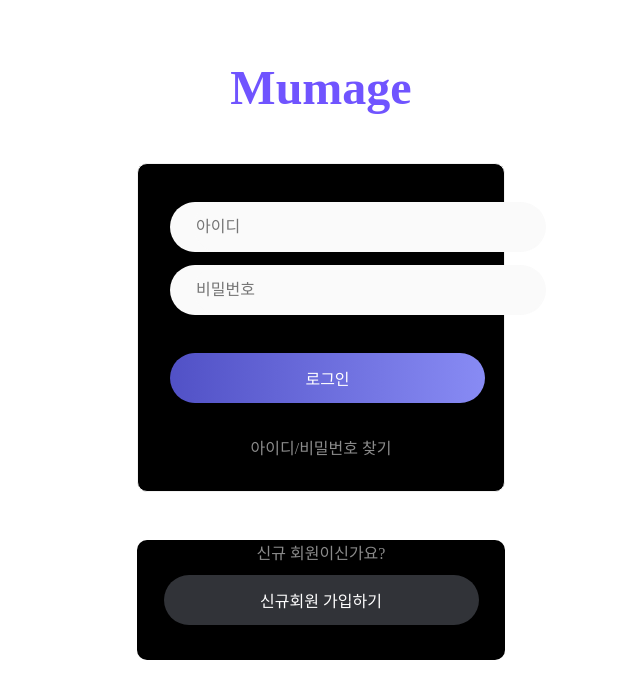
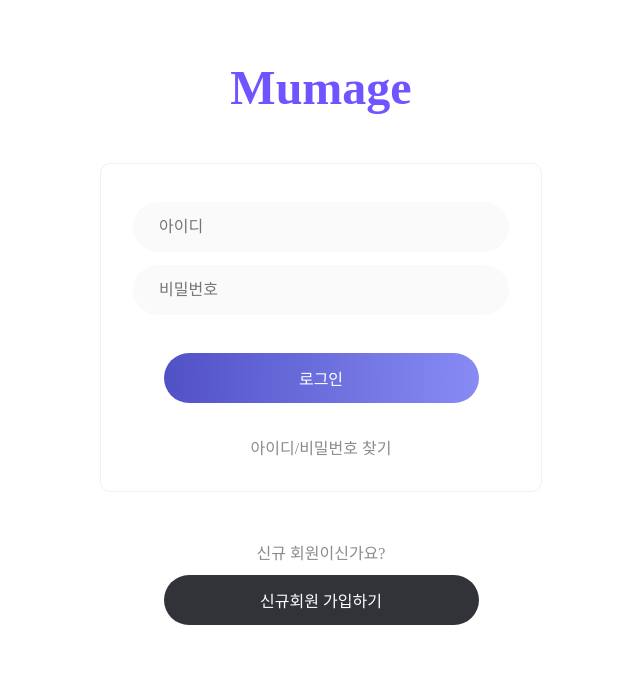
Before and after one commit to MrMirror21/mumage-frontend, a React (Create React App) app: page /signin in a window 1280 px wide. Shown: the top 698 px of the page, without its empty margins (319-959 px from the left). Built offline with nearby package versions, Linux system fonts and the light colour scheme; no server answers.

Commit message:
fix: MailSending.css에 걸린 form div로 변경

```diff
--- a/src/components/SignIn/SignInForm.js
+++ b/src/components/SignIn/SignInForm.js
@@ -61,7 +61,7 @@ const MainText = styled.span`
   color: #7054ff;
 `;
 
-const SignInFormBox = styled.form`
+const SignInFormBox = styled.div`
   display: flex;
   flex-direction: column;
   align-items: center;
```
Also changed, not shown: 1 other file (tests, documents, lock files or other folders).
